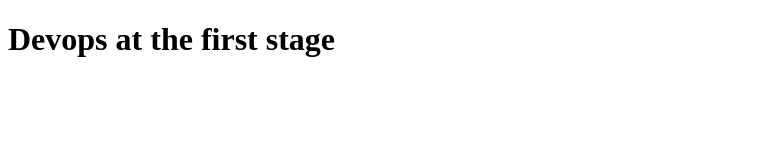
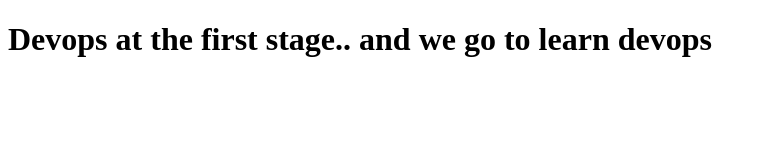
Before and after one commit to Vinodh862/firstgitrepo, a plain HTML site: page index.html in a window 1280 px wide. Shown: the whole page, without its empty margins (0-767 px from the left). Drawn offline with Linux system fonts and the light colour scheme.

Commit message:
complete the first quote

```diff
--- a/index.html
+++ b/index.html
@@ -6,6 +6,6 @@
     <title>Document</title>
 </head>
 <body>
-    <h1>Devops at the first stage</h1>
+    <h1>Devops at the first stage.. and we go to learn devops</h1>
 </body>
 </html>
```
